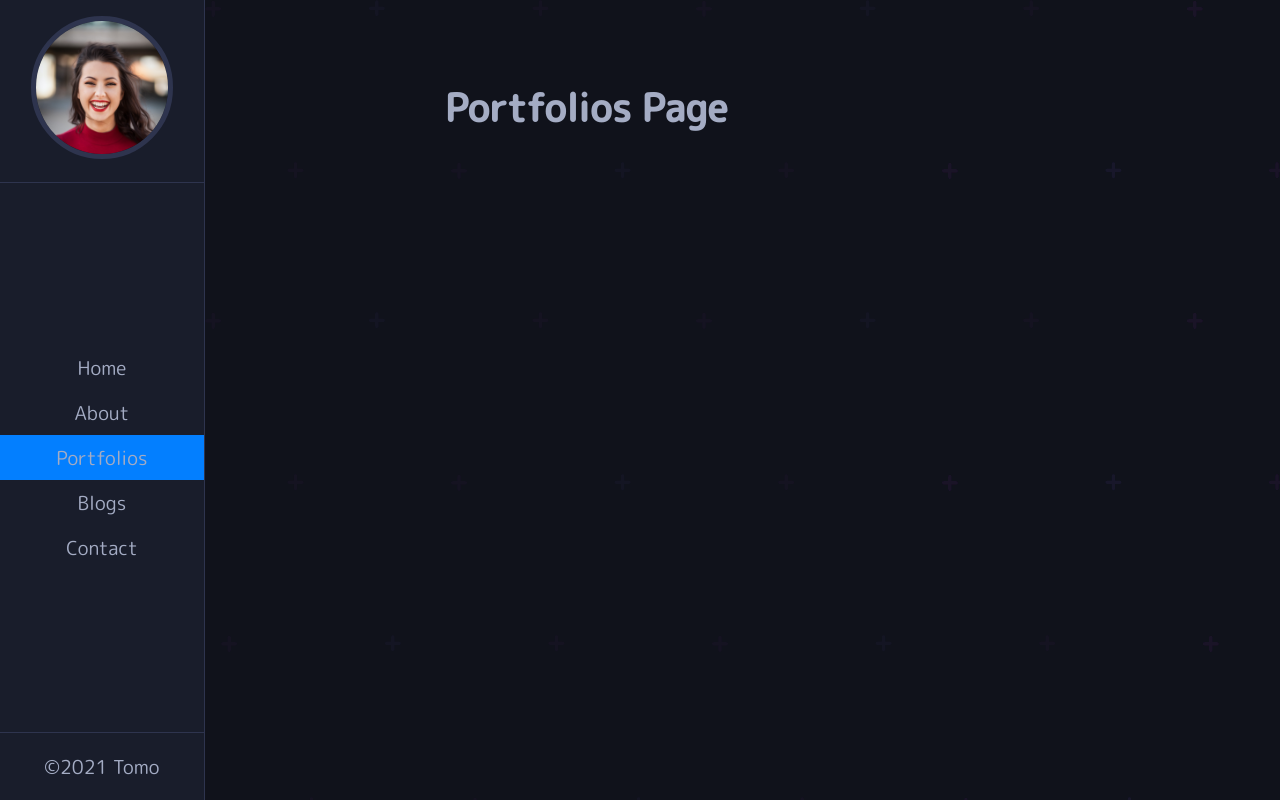
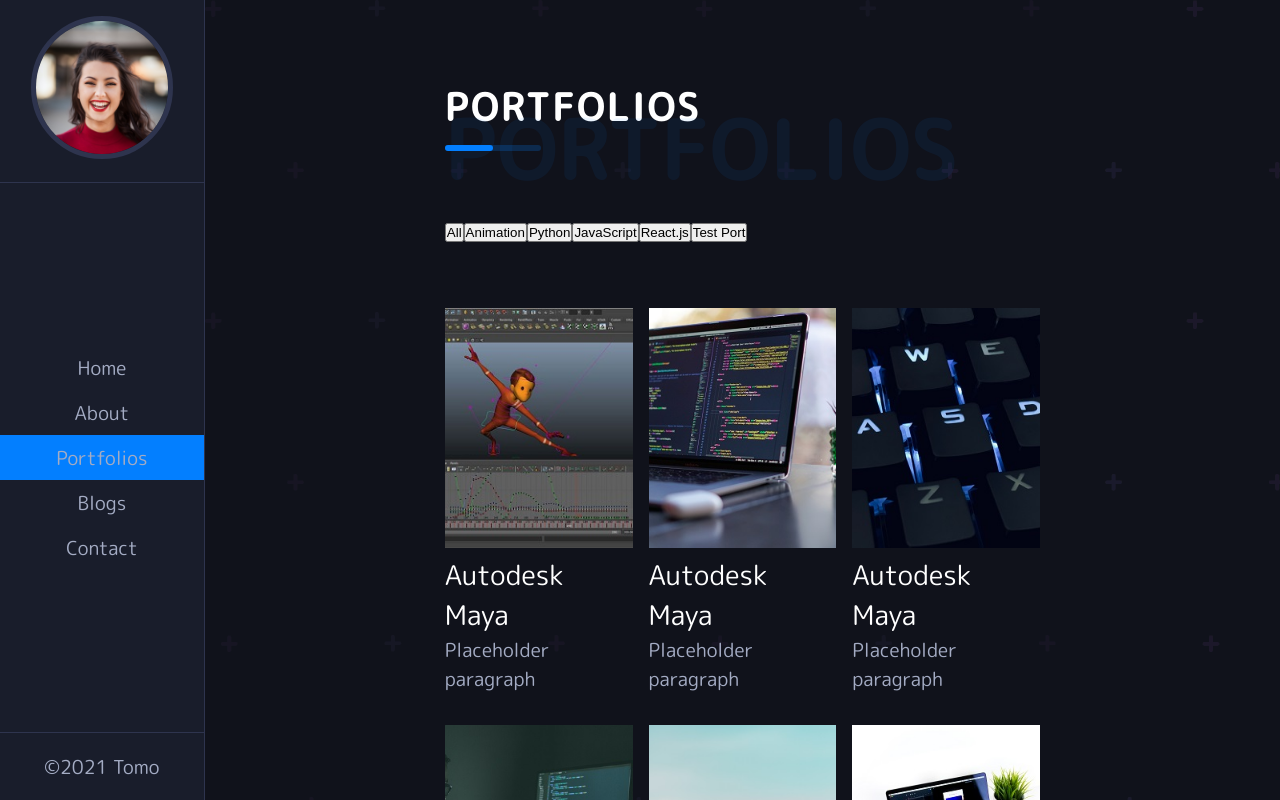
Before and after one commit to soregashi-27/personal-web-site, a React (Create React App) app: page /portfolios in a window 1280 px wide. Shown: the top 800 px of the page. Built offline with nearby package versions, Linux system fonts and the light colour scheme.

Commit message:
ポートフォリオページ追加

```diff
--- a/src/App.scss
+++ b/src/App.scss
@@ -7,6 +7,7 @@
 @import './Styles/service';
 @import './Styles/blogs';
 @import './Styles/contact';
+@import './Styles/portfolios';
 
 * {
   padding: 0;
--- /dev/null
+++ b/src/Components/Categories.js
@@ -0,0 +1,23 @@
+import React from 'react';
+import { NavLink } from 'react-router-dom';
+
+function Categories({ filter, categories }) {
+  return (
+    <div>
+      {categories.map((categoriesBtn, i) => {
+        return (
+          <button
+            type="button"
+            className="btn-port"
+            onClick={() => filter(categoriesBtn)}
+            key={i}
+          >
+            {categoriesBtn}
+          </button>
+        );
+      })}
+    </div>
+  );
+}
+
+export default Categories;
--- /dev/null
+++ b/src/Components/MenuItems.js
@@ -0,0 +1,28 @@
+import React from 'react';
+
+function MenuItems({ menuItem }) {
+  return (
+    <div className="portfolis">
+      {/* FIXME: MenuItems-portfoliosに書き換える */}
+      {menuItem.map((item) => {
+        return (
+          <div className="portfolio" key={item.id}>
+            <div className="image-data">
+              <img src={item.image} alt="" />
+              <ul className="hover-items">
+                <li>
+                  <a href={item.link1}>{item.icon1}</a>
+                  <a href={item.link2}>{item.icon2}</a>
+                </li>
+              </ul>
+            </div>
+            <h5>{item.title}</h5>
+            <p>Placeholder paragraph</p>
+          </div>
+        );
+      })}
+    </div>
+  );
+}
+
+export default MenuItems;
--- /dev/null
+++ b/src/Components/allportfolios.js
@@ -0,0 +1,82 @@
+import port1 from '../img/portImages/maya-1.jpg';
+import port2 from '../img/portImages/port1.jpg';
+import port3 from '../img/portImages/port2.jpg';
+import port4 from '../img/portImages/port3.jpg';
+import port5 from '../img/portImages/port4.jpg';
+import port6 from '../img/portImages/port5.jpg';
+import port7 from '../img/portImages/port6.jpg';
+
+const portfolios = [
+  {
+    id: 1,
+    category: 'Animation',
+    link1: 'www.youtube.com',
+    link2: 'www.github.com',
+    icon1: 'G',
+    icon2: 'Y',
+    image: port1,
+    title: 'Autodesk Maya',
+  },
+  {
+    id: 2,
+    category: 'Python',
+    link1: 'www.youtube.com',
+    link2: 'www.github.com',
+    icon1: 'G',
+    icon2: 'Y',
+    image: port2,
+    title: 'Autodesk Maya',
+  },
+  {
+    id: 3,
+    category: 'Animation',
+    link1: 'www.youtube.com',
+    link2: 'www.github.com',
+    icon1: 'G',
+    icon2: 'Y',
+    image: port3,
+    title: 'Autodesk Maya',
+  },
+  {
+    id: 4,
+    category: 'JavaScript',
+    link1: 'www.youtube.com',
+    link2: 'www.github.com',
+    icon1: 'G',
+    icon2: 'Y',
+    image: port4,
+    title: 'Autodesk Maya',
+  },
+  {
+    id: 5,
+    category: 'React.js',
+    link1: 'www.youtube.com',
+    link2: 'www.github.com',
+    icon1: 'G',
+    icon2: 'Y',
+    image: port5,
+    title: 'Autodesk Maya',
+  },
+  {
+    id: 6,
+    category: 'React.js',
+    link1: 'www.youtube.com',
+    link2: 'www.github.com',
+    icon1: 'G',
+    icon2: 'Y',
+    image: port6,
+    title: 'Autodesk Maya',
+  },
+  {
+    id: 7,
+    category: 'Test Port',
+    link1: 'www.youtube.com',
+    link2: 'www.github.com',
+    icon1: 'G',
+    icon2: 'Y',
+    image: port7,
+    title: 'Autodesk Maya',
+  },
+];
+
+export default portfolios;
--- a/src/Pages/PortfoliosPage.js
+++ b/src/Pages/PortfoliosPage.js
@@ -1,9 +1,40 @@
 import React from 'react';
+import Tittle from '../Components/Tittle';
+import Categories from '../Components/Categories';
+import MenuItems from '../Components/MenuItems';
+import portfolios from '../Components/allportfolios';
+import { useState } from 'react';
+
+const allCategories = [
+  'All',
+  ...new Set(portfolios.map((item) => item.category)),
+];
+console.log(allCategories);
 
 function PortfoliosPage() {
+  const [categories, setCategories] = useState(allCategories);
+  const [menuItems, setMenuItems] = useState(portfolios);
+
+  const filter = (category) => {
+    if (category === 'All') {
+      setMenuItems(portfolios);
+      return;
+    }
+    const filteredData = portfolios.filter((item) => {
+      return item.category === category;
+    });
+    setMenuItems(filteredData);
+  };
+
   return (
-    <div>
-      <h1>Portfolios Page</h1>
+    <div className="PortfolioPage">
+      <div className="title">
+        <Tittle title={'Portfolios'} span={'Portfolios'} />
+      </div>
+      <div className="portfolios">
+        <Categories filter={filter} categories={categories} />
+        <MenuItems menuItem={menuItems} />
+      </div>
     </div>
   );
 }
--- /dev/null
+++ b/src/Styles/_portfolios.scss
@@ -0,0 +1,80 @@
+.PortfolioPage {
+}
+
+.portfolios {
+  margin-top: 4rem;
+}
+
+.portfolis {
+  display: grid;
+  grid-template-columns: repeat(3, 1fr);
+  row-gap: 2rem;
+  column-gap: 1rem;
+  margin-top: 4rem;
+  .portfolio {
+    .image-data {
+      position: relative;
+      &::before {
+        content: '';
+        position: absolute;
+        top: 12px;
+        left: 15px;
+        height: calc(100% - 30px);
+        width: calc(100% - 30px);
+        background-color: rgba(255, 255, 255, 0.925);
+        transform: scale(0);
+        transition: all 0.4s ease-in-out;
+      }
+      &:hover::before {
+        transform: scale(1);
+      }
+      img {
+        width: 100%;
+        height: 30vh;
+        object-fit: cover;
+      }
+
+      .hover-items {
+        list-style: none;
+        position: absolute;
+        top: 70%;
+        left: 50%;
+        transform: translate(-50%, -50%);
+        padding: 1rem 2rem;
+        visibility: hidden;
+        li {
+          a {
+            padding: 1rem;
+            text-decoration: none;
+            font-family: inherit;
+            border-radius: 10px;
+            background-color: #037fff;
+            color: white;
+            &:not(:last-child) {
+              margin-right: 2rem;
+            }
+          }
+        }
+      }
+
+      &:hover {
+        .hover-items {
+          transition: all 0.5s ease-in-out 0.2s;
+          visibility: visible;
+          top: 50%;
+        }
+      }
+    }
+
+    h5 {
+      font-size: 1.7rem;
+      font-weight: 400;
+      color: white;
+      transition: all 0.3s ease-in-out;
+      &:hover {
+        color: #037fff;
+        cursor: pointer;
+      }
+    }
+  }
+}
```
